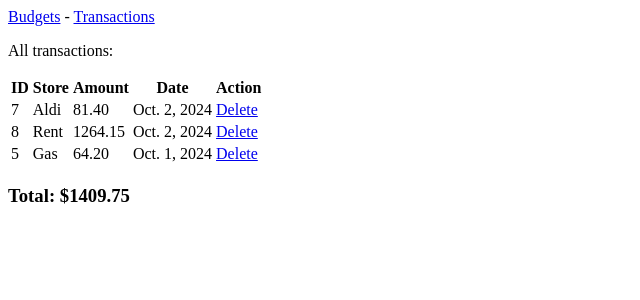
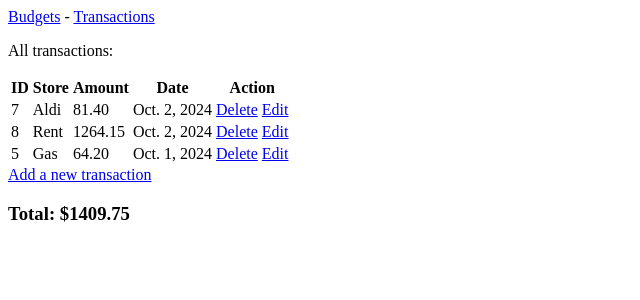
Before and after one commit to Melnik31/budget_webapp, a Django app: page /transactions/ in a window 1280 px wide. Shown: the top 300 px of the page, without its empty margins (0-640 px from the left). Run offline with Django 4.2, Linux system fonts and the light colour scheme; data comes from the database, SQL or seed files in the repository; both versions use the stored data as it was after the commit.

Commit message:
Delete, add, and edit functions was added. Views were added

```diff
--- a/budgets/templates/budgets/transactions.html
+++ b/budgets/templates/budgets/transactions.html
@@ -22,10 +22,12 @@
             <td>{{ transaction.date }}</td>
             <td>
                 <a href="{% url 'budgets:delete_one' transaction.id %}">Delete</a>
+                <a href="{% url 'budgets:edit_transaction' transaction.id %}">Edit</a>
             </td>
         </tr>
         {% endfor %}
     </tbody>
   </table>
+  <a href="{% url 'budgets:add_one' %}">Add a new transaction</a>
   <h3>Total: ${{ total|floatformat:2 }}</h3>
 {% endblock content %}
--- a/budgets/urls.py
+++ b/budgets/urls.py
@@ -8,4 +8,6 @@ urlpatterns = [
     path('', views.index, name='index'),
     path('transactions/', views.transactions, name='transactions'),
     path('delete_one/<int:transaction_id>/', views.delete_one, name='delete_one'),
+    path('add_one/', views.add_one, name='add_one'),
+    path('edit_transaction/<int:transaction_id>', views.edit_transaction, name='edit_transaction'),
 ]
--- a/budgets/views.py
+++ b/budgets/views.py
@@ -1,8 +1,8 @@
 from django.shortcuts import render, get_object_or_404, redirect
-from django.contrib import messages
 from django.db.models import Sum
 
 from .models import Transaction
+from .forms import TransactionForm
 
 # Create your views here.
 def index(requst):
@@ -22,3 +22,29 @@ def delete_one(request, transaction_id):
     transaction = get_object_or_404(Transaction, id=transaction_id)
     transaction.delete()
     return redirect('budgets:transactions')
+
+def add_one(request):
+    if request.method != 'POST':
+        form = TransactionForm()
+    else:
+        form = TransactionForm(data=request.POST)
+        if form.is_valid():
+            form.save()
+            return redirect('budgets:transactions')
+
+    context = {'form': form}
+    return render(request, 'budgets/add_one.html', context)
+
+def edit_transaction(request, transaction_id):
+    transaction = get_object_or_404(Transaction, id=transaction_id)
+
+    if request.method != 'POST':
+        form = TransactionForm(instance=transaction)
+    else:
+        form = TransactionForm(instance=transaction, data=request.POST)
+        if form.is_valid():
+            form.save()
+            return redirect('budgets:transactions')
+
+    context = {'form': form, 'transaction': transaction}
+    return render(request, 'budgets/edit_transaction.html', context)
```
Also changed, not shown: budgets/forms.py (added, +8 -0 lines), budgets/templates/budgets/add_one.html (added, +11 -0 lines), budgets/templates/budgets/edit_transaction.html (added, +11 -0 lines), db.sqlite3.
